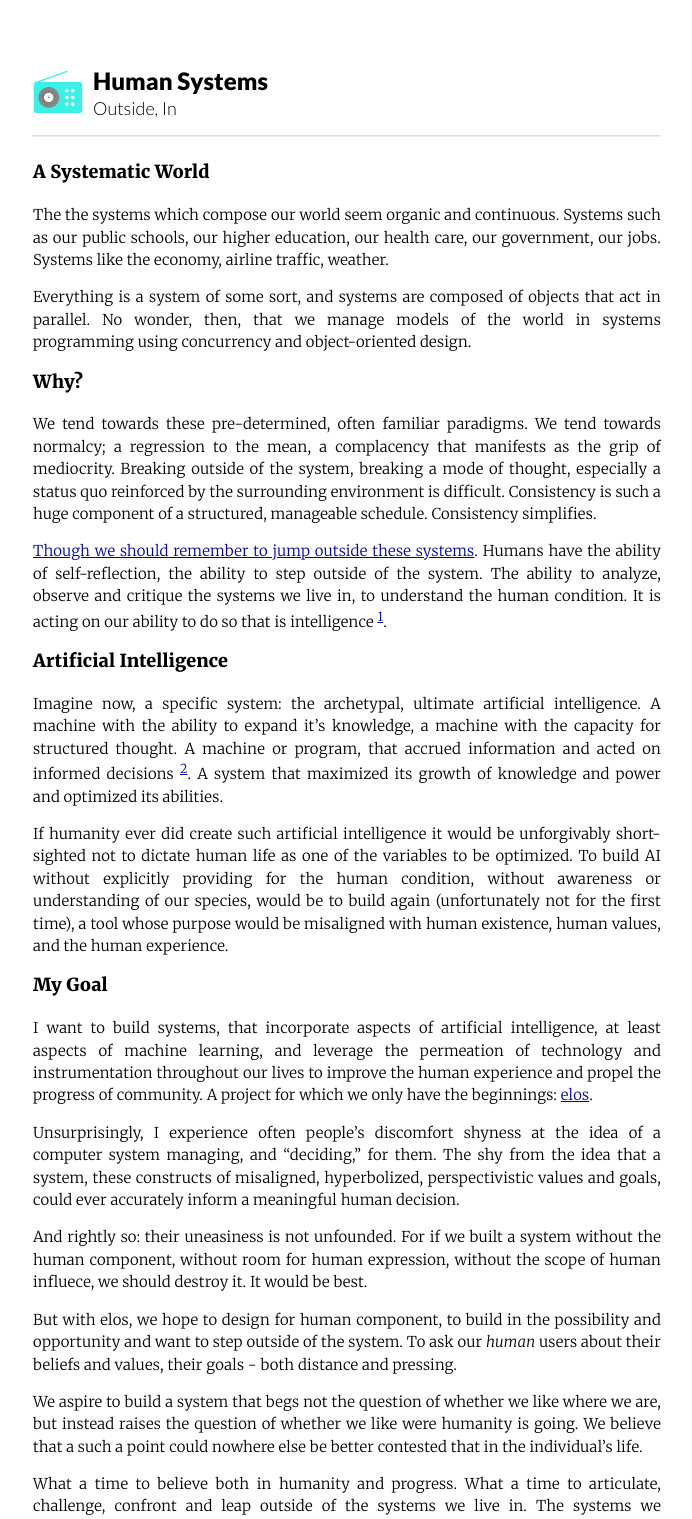
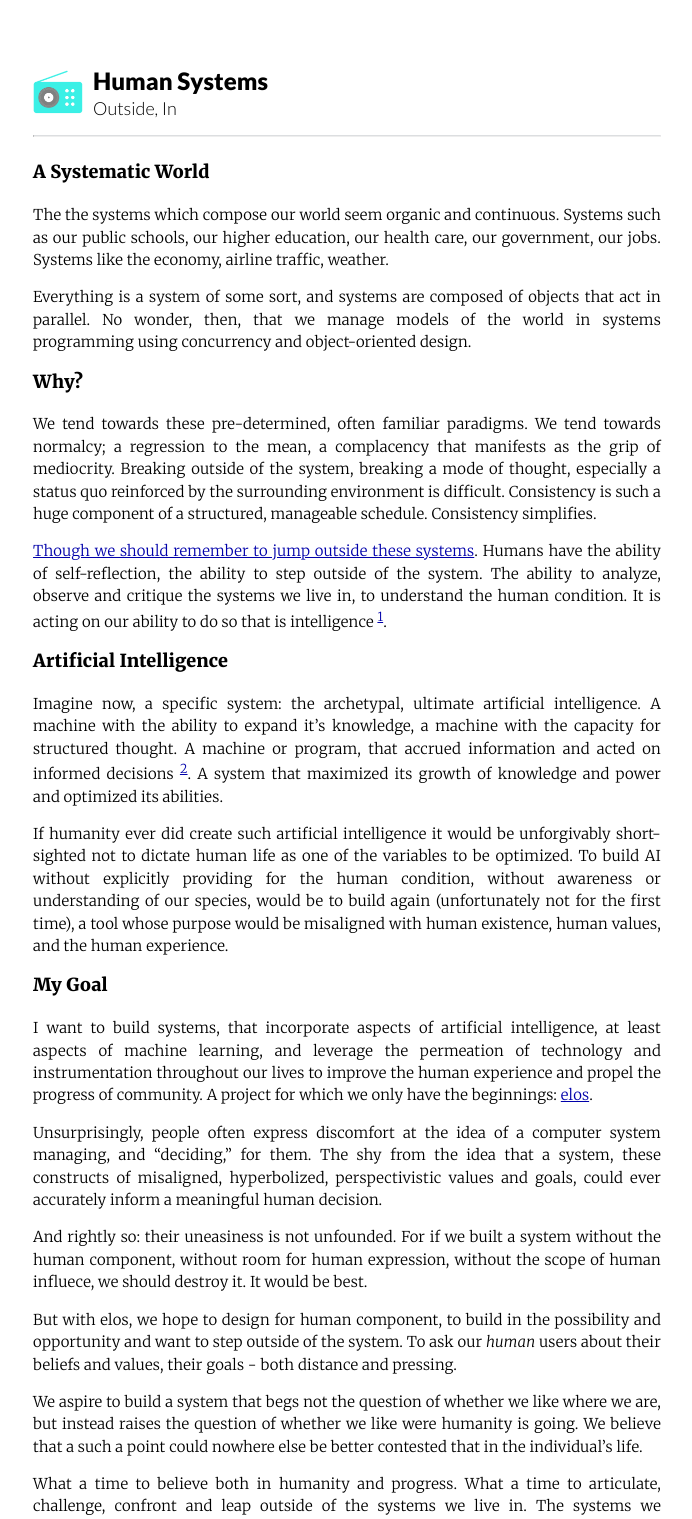
Before and after one commit to samcal/thenewrad.io, a Jekyll site: the page built from _posts/2014-10-09-human-systems.markdown, in a window 1280 px wide. Shown: the top 1519 px of the page, without its empty margins (293-985 px from the left). Built offline with Jekyll 4.4.1, drawn with Linux system fonts in a browser that asks for light colours.

Commit message:
minor wording

```diff
--- a/_posts/2014-10-09-human-systems.markdown
+++ b/_posts/2014-10-09-human-systems.markdown
@@ -30,7 +30,7 @@ If humanity ever did create such artificial intelligence it would be unforgivabl
 
 I want to build systems, that incorporate aspects of artificial intelligence, at least aspects of machine learning, and leverage the permeation of technology and instrumentation throughout our lives to improve the human experience and propel the progress of community. A project for which we only have the beginnings: [elos](github.com/elos).
 
-Unsurprisingly, I experience often people's discomfort shyness at the idea of a computer system managing, and "deciding," for them. The shy from the idea that a system, these constructs of misaligned, hyperbolized, perspectivistic values and goals, could ever accurately inform a meaningful human decision.
+Unsurprisingly, people often express discomfort at the idea of a computer system managing, and "deciding," for them. The shy from the idea that a system, these constructs of misaligned, hyperbolized, perspectivistic values and goals, could ever accurately inform a meaningful human decision.
 
 And rightly so: their uneasiness is not unfounded. For if we built a system without the human component, without room for human expression, without the scope of human influece, we should destroy it. It would be best.
 
```
